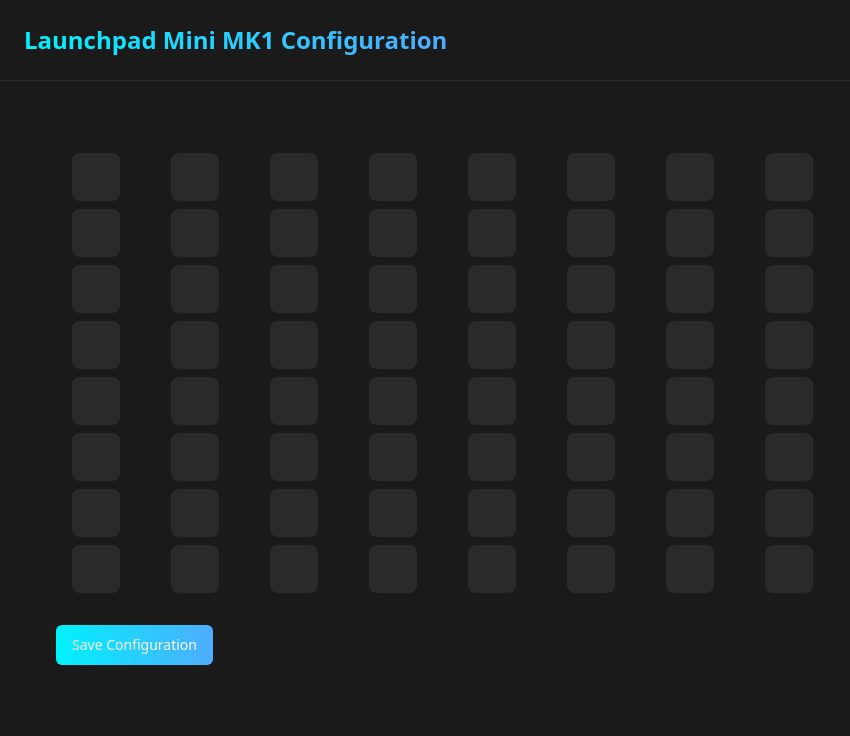
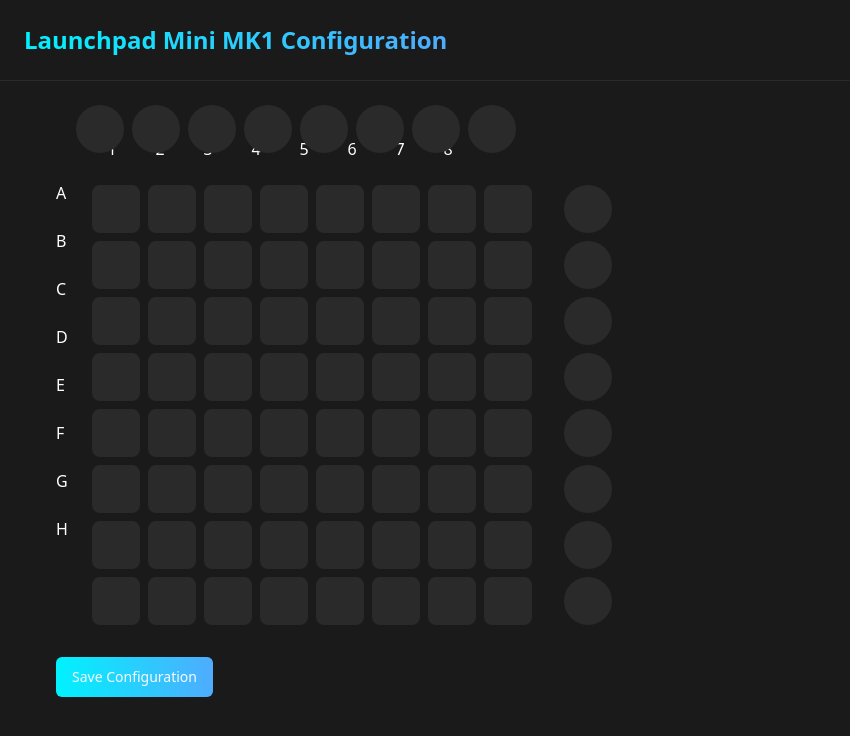
Before and after one commit to Upyah/pad-cmdr, a React (Vite) app: page / in a window 1280 px wide. Shown: the top 736 px of the page, without its empty margins (0-850 px from the left). Built offline with nearby package versions, Linux system fonts and the light colour scheme.

Commit message:
Update button grid layout
Adjusted the layout of the 8x8 button grid to ensure all buttons are square and evenly spaced. Added functionality for a top row of round buttons and a right-side column of buttons, aligning them with the grid's columns and rows.
[skip gpt_engineer]

```diff
--- a/src/components/ButtonGrid.tsx
+++ b/src/components/ButtonGrid.tsx
@@ -9,7 +9,57 @@ interface ButtonGridProps {
 }
 
 const ButtonGrid = ({ buttons, selectedButton, onSelectButton }: ButtonGridProps) => {
+  // Generate column numbers (1-8)
+  const columnNumbers = Array.from({ length: 8 }, (_, i) => i + 1);
+  // Generate row letters (A-H)
+  const rowLetters = Array.from({ length: 8 }, (_, i) => String.fromCharCode(65 + i));
+
   return (
+    <div className="relative">
+      {/* Column numbers */}
+      <div className="flex mb-2 ml-8">
+        {columnNumbers.map((num) => (
+          <div key={`col-${num}`} className="w-12 text-center text-launchpad-text">
+            {num}
+          </div>
+        ))}
+      </div>
+
+      <div className="flex">
+        {/* Row letters */}
+        <div className="flex flex-col mr-2">
+          {rowLetters.map((letter) => (
+            <div key={`row-${letter}`} className="h-12 flex items-center text-launchpad-text">
+              {letter}
+            </div>
+          ))}
+        </div>
+
+        <div className="relative">
+          {/* Top row of round buttons */}
+          <div className="absolute -top-16 left-0 flex gap-2">
+            {Array.from({ length: 8 }, (_, i) => (
+              <button
+                key={`top-${i}`}
+                onClick={() => onSelectButton({
+                  id: `top-${i}`,
+                  x: i,
+                  y: -1,
+                  type: 'round',
+                  action: { type: 'midi', note: 104 + i, velocity: 127 }
+                })}
+                className={cn(
+                  "w-12 h-12 rounded-full transition-all duration-200",
+                  "bg-launchpad-button hover:bg-launchpad-button-hover",
+                  "border-2 border-transparent",
+                  "focus:outline-none focus:ring-2 focus:ring-launchpad-accent1",
+                  selectedButton?.id === `top-${i}` && "border-launchpad-accent1 animate-button-pulse"
+                )}
+              />
+            ))}
+          </div>
+
+          {/* Main 8x8 grid */}
           <div className="grid grid-cols-8 gap-2 p-4 bg-launchpad-bg rounded-lg">
             {buttons.map((button) => (
               <button
@@ -25,6 +75,32 @@ const ButtonGrid = ({ buttons, selectedButton, onSelectButton }: ButtonGridProps
               />
             ))}
           </div>
+
+          {/* Right column of round buttons */}
+          <div className="absolute -right-16 top-4 flex flex-col gap-2">
+            {Array.from({ length: 8 }, (_, i) => (
+              <button
+                key={`right-${i}`}
+                onClick={() => onSelectButton({
+                  id: `right-${i}`,
+                  x: 8,
+                  y: i,
+                  type: 'round',
+                  action: { type: 'midi', note: 8 + i * 16, velocity: 127 }
+                })}
+                className={cn(
+                  "w-12 h-12 rounded-full transition-all duration-200",
+                  "bg-launchpad-button hover:bg-launchpad-button-hover",
+                  "border-2 border-transparent",
+                  "focus:outline-none focus:ring-2 focus:ring-launchpad-accent1",
+                  selectedButton?.id === `right-${i}` && "border-launchpad-accent1 animate-button-pulse"
+                )}
+              />
+            ))}
+          </div>
+        </div>
+      </div>
+    </div>
   );
 };
 
--- a/src/components/LaunchpadEditor.tsx
+++ b/src/components/LaunchpadEditor.tsx
@@ -14,9 +14,10 @@ const LaunchpadEditor = () => {
           id: `${x}-${y}`,
           x,
           y,
+          type: 'square',
           action: {
             type: 'midi',
-            note: x + y * 8,
+            note: x + y * 16,
             velocity: 127,
           },
         });
--- a/src/types/launchpad.ts
+++ b/src/types/launchpad.ts
@@ -3,6 +3,7 @@ export interface LaunchpadButton {
   x: number;
   y: number;
   action: ButtonAction;
+  type: 'square' | 'round';
 }
 
 export interface ButtonAction {
```
Lines whose indentation alone changed are shown as unchanged.
